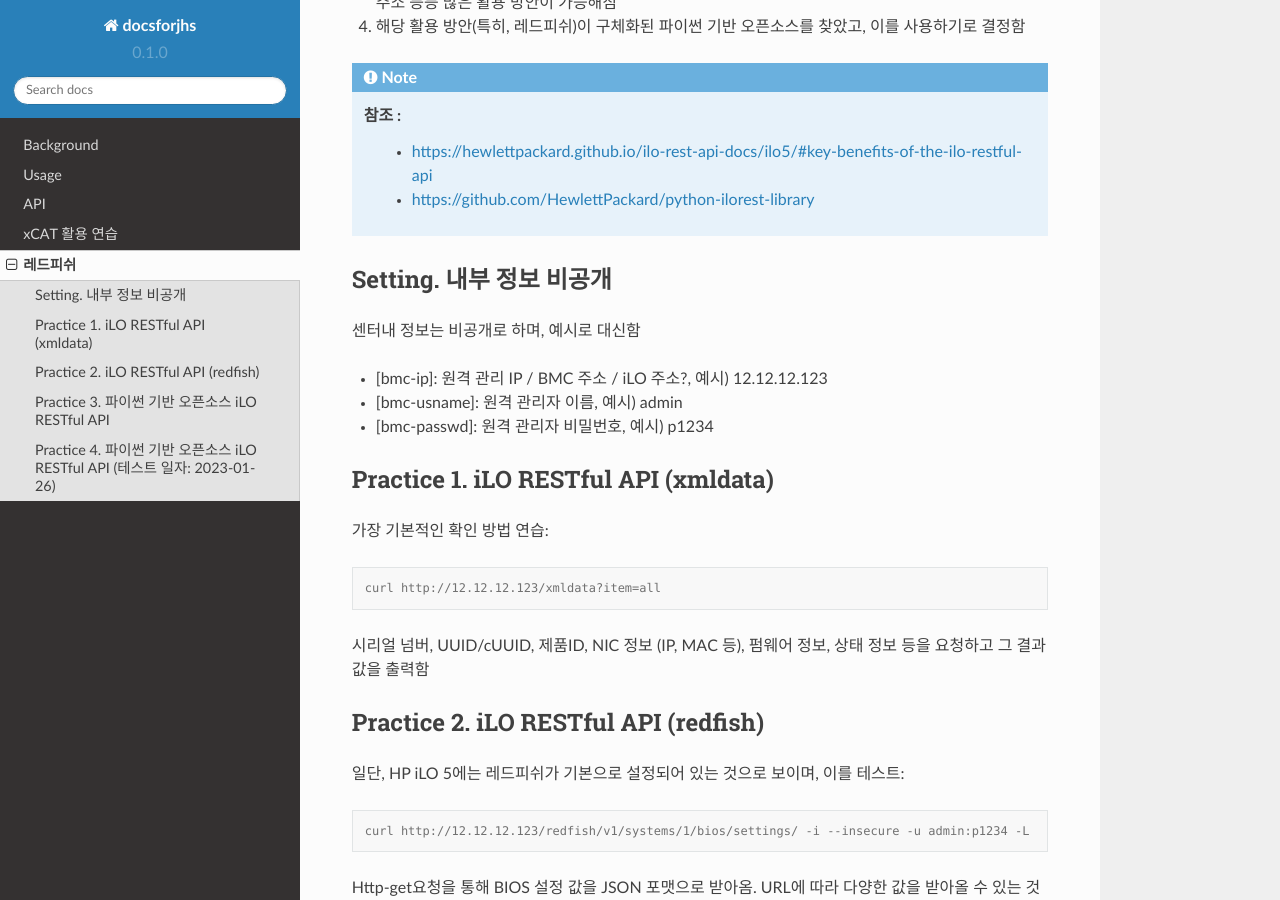
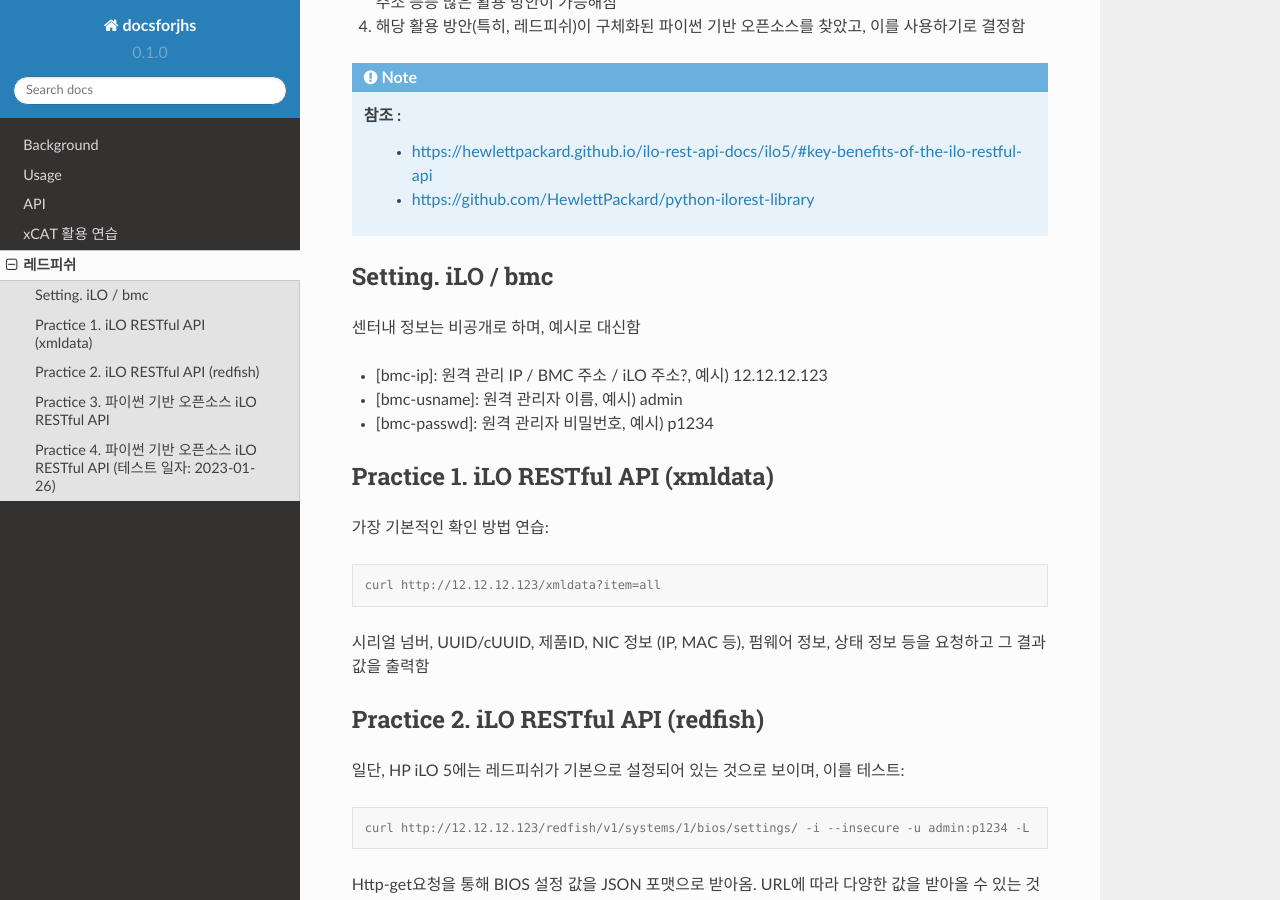
Before and after one commit to joohyungsun7/docsforjhs, a Sphinx documentation site: the page built from docs/test02.rst, in a window 1280 px wide and 900 px high, scrolled down 1080 px. Built offline with Sphinx 7.4.7 and the Read the Docs theme 2.0.0, drawn with Linux system fonts in a browser that asks for light colours.

Commit message:
Update test02.rst

```diff
--- a/docs/test02.rst
+++ b/docs/test02.rst
@@ -40,7 +40,7 @@
     - https://hewlettpackard.github.io/ilo-rest-api-docs/ilo5/#key-benefits-of-the-ilo-restful-api
     - https://github.com/HewlettPackard/python-ilorest-library
 
-Setting. 내부 정보 비공개
+Setting. iLO / bmc
 ----------------
 
 센터내 정보는 비공개로 하며, 예시로 대신함
```
